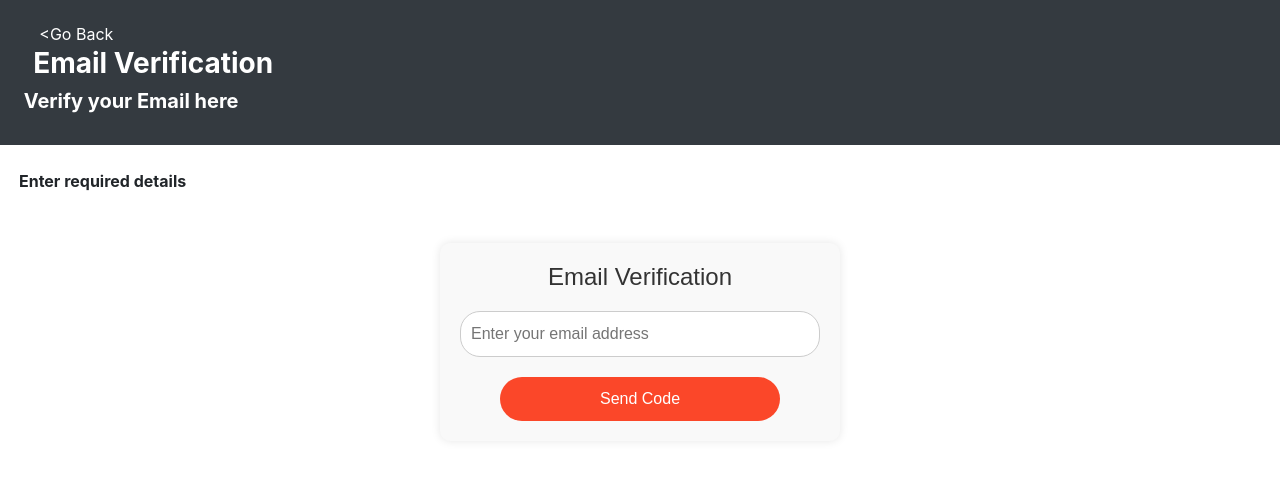
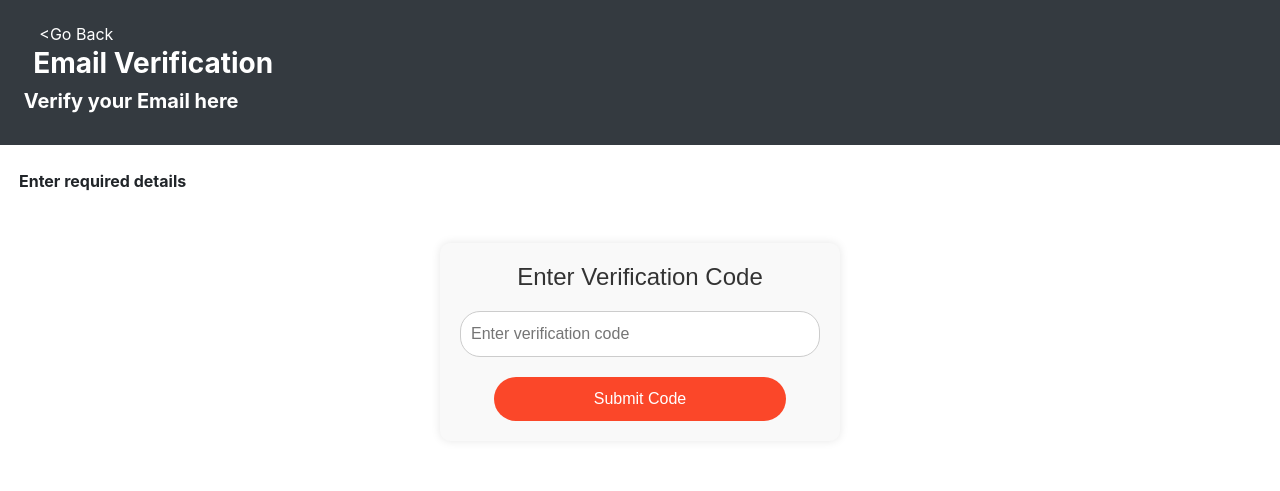
Before and after one commit to Ibraheemn13/Nooobs-Cars, a website: page emailVerification/VerifyEmail.html in a window 1280 px wide. Shown: the part 124-615 px from the top of the page. Drawn offline with nearby package versions, Linux system fonts and the light colour scheme.

Commit message:
Linked email verification with otp

```diff
--- a/emailVerification/VerifyEmail.html
+++ b/emailVerification/VerifyEmail.html
@@ -1,5 +1,6 @@
 <!DOCTYPE html>
 <html lang="en">
+
 <head>
   <meta charset="UTF-8">
   <meta name="viewport" content="width=device-width, initial-scale=1.0">
@@ -30,6 +31,7 @@
 
 
 </head>
+
 <body>
   <section class="nav-back">
     <!-- NavBar -->
@@ -84,30 +86,18 @@
 
 
   <div class="container">
-      <div class="EmailVer1-card">
-        <h2>Email Verification</h2>
-        <input type="text" id="email" placeholder="Enter your email address" />
-        <button type="submit" onclick="sendCode()" class="btn login-btn">Send Code</button>
-      </div>
-      <div class="EmailVer2-card" style="display:none;">
+    <div class="EmailVer2-card">
       <h2>Enter Verification Code</h2>
-        <input type="text" id="verificationCode" placeholder="Enter verification code" />
-        <button type="submit" onclick="submitCode()" class="btn login-btn">Submit Code</button>
-        <button type="submit" onclick="sendCode()" class="btn login-btn">Resend Code</button>
+      <form action="/emailVerification/verifyEmail" method="post">
+        <input type="text" name="otp" id="verificationCode" placeholder="Enter verification code" required />
+        <button type="submit" class="btn login-btn">Submit Code</button>
+      </form>
+
+      <!-- <button type="submit" onclick="sendCode()" class="btn login-btn">Resend Code</button> -->
     </div>
   </div>
 
 
-    <!-- <section class="footer-back">
-        <div class="navLogo">
-            <a href="#"><img src="Nooobs logo 1.0.png" alt="Nooobs logo" width="200px"></a>
-          </div>
-
-        <br>
-        <br>
-        <br>
-
-    </section> -->
 
 
   <section class="footer-back">
@@ -175,29 +165,7 @@
       }
     }
 
-    function sendCode() {
-      var email = document.getElementById('email').value;
-      if (!email) {
-        alert('Please enter your email address.');
-        return;
-      }
-      if (!validateEmail(email)) {
-        alert('Please enter a valid email address.');
-        return;
-      }
-      document.querySelector('.EmailVer1-card').style.display = 'none';
-      document.querySelector('.EmailVer2-card').style.display = 'block';
-    }
 
-    function submitCode() {
-      var verificationCode = document.getElementById('verificationCode').value;
-      if (!verificationCode) {
-        alert('Please enter the verification code.');
-        return;
-      }
-      alert('Email has been verified!');
-      window.location.href = '../index.html'; // Redirect to home page
-    }
 
     function validateEmail(email) {
       var re = /\S+@\S+\.\S+/;
@@ -206,4 +174,5 @@
 
   </script>
 </body>
+
 </html>
```
Lines whose indentation alone changed are shown as unchanged.
